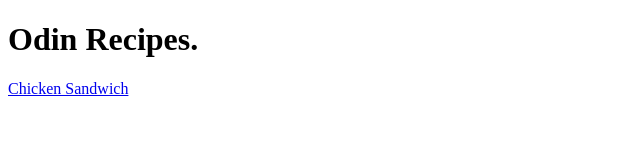
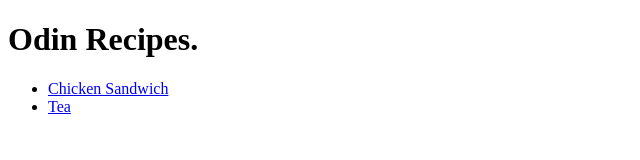
Before and after one commit to keeplearning20/odin-recipes, a plain HTML site: page index.html in a window 1280 px wide. Shown: the whole page, without its empty margins (0-640 px from the left). Drawn offline with Linux system fonts and the light colour scheme.

Commit message:
Add links to 2 recipes

```diff
--- a/index.html
+++ b/index.html
@@ -9,7 +9,11 @@
 <body>
 
     <h1>Odin Recipes.</h1>
-    <a href="recipes/chicken-sandwich.html" alt="Chicken Sandwich"> Chicken Sandwich</a>
+    <ul>
+     <li><a href="recipes/chicken-sandwich.html" alt="Chicken Sandwich"> Chicken Sandwich</a></li>
+     <li><a href="recipes/tea.html" alt="Tea recipe"> Tea</a></li>
+
+    </ul>
 </body>
 
 </html>
```
